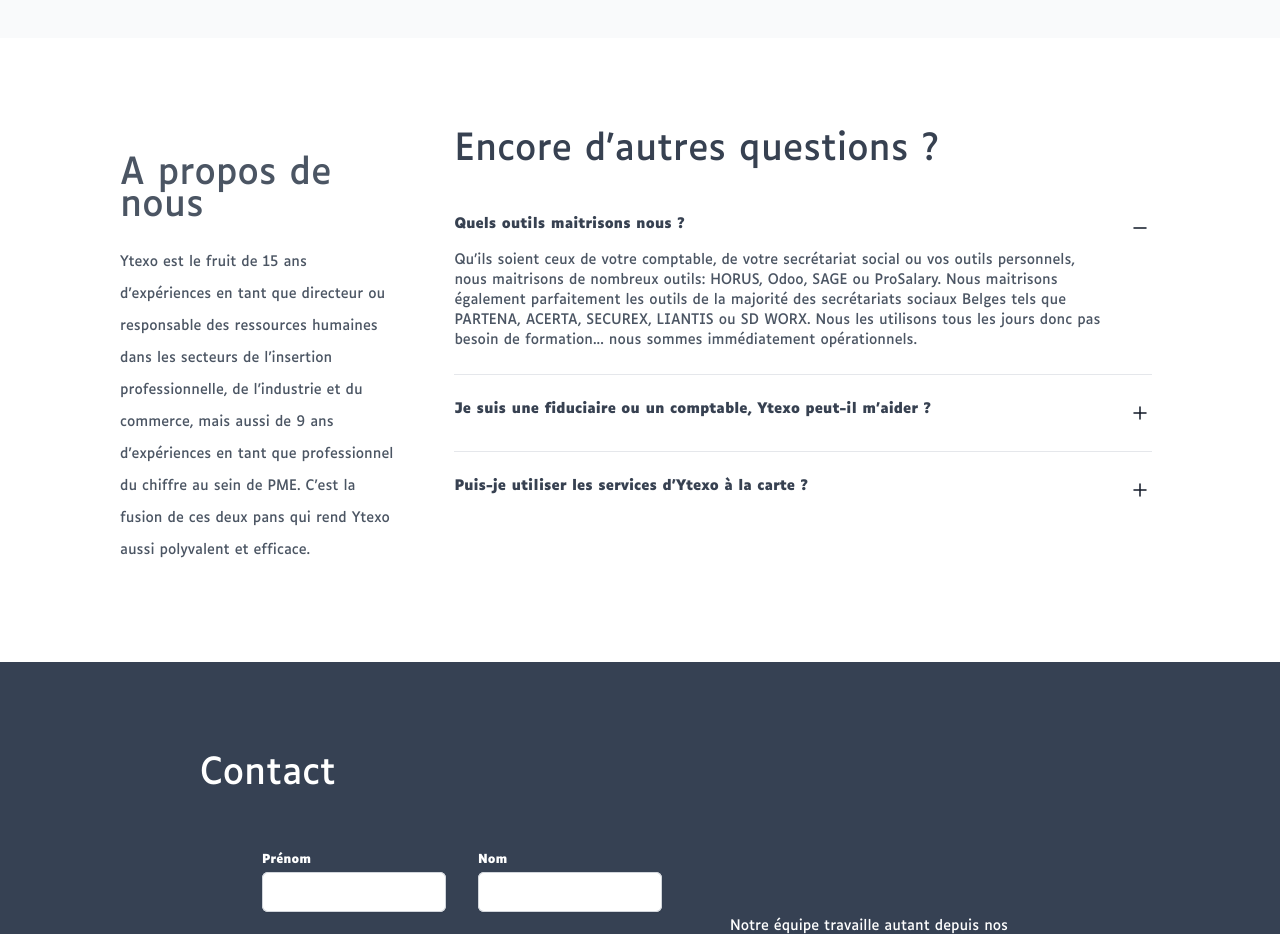
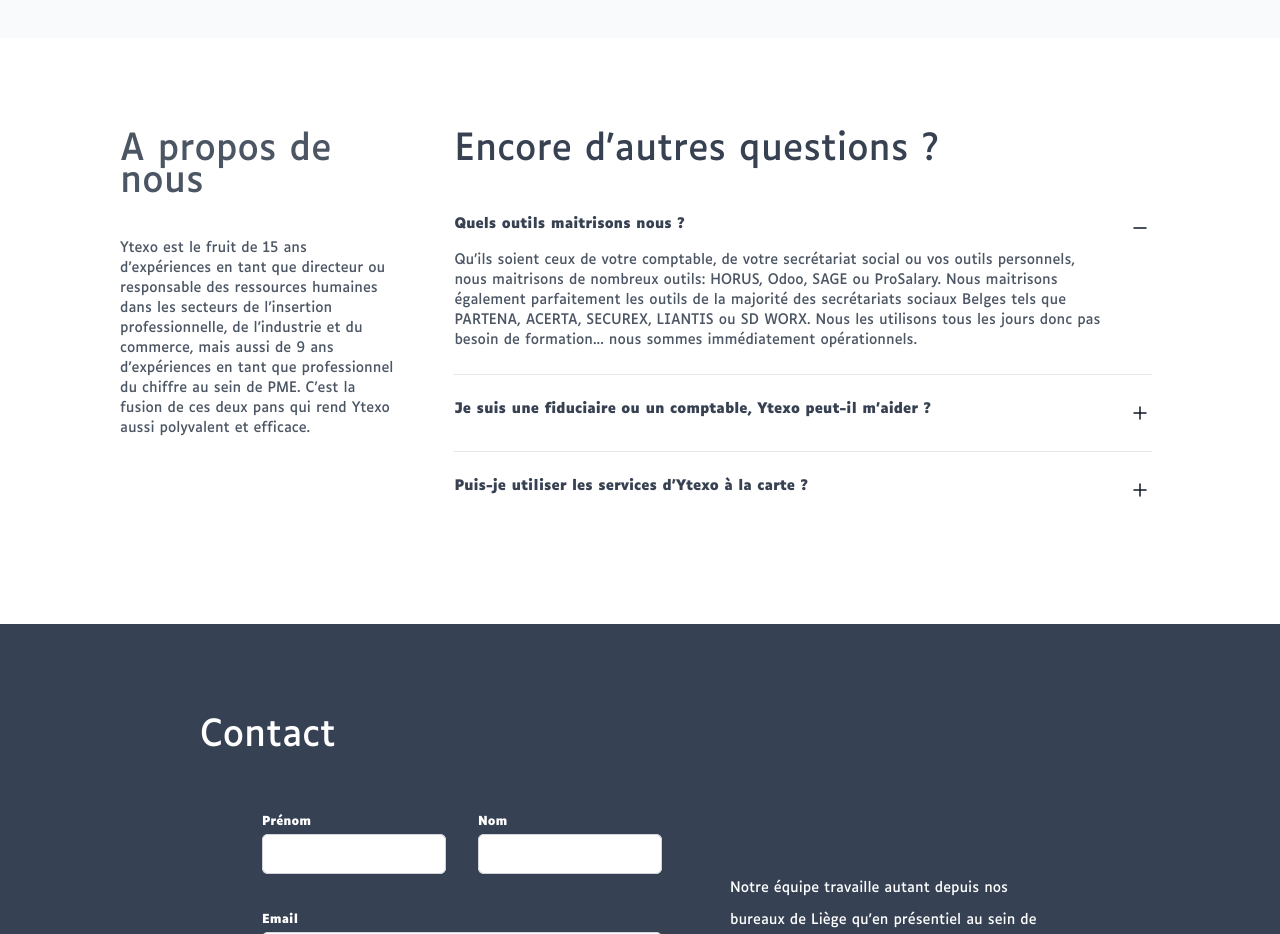
Before and after one commit to RRINKIN/ytexo, a plain HTML site: page index.html in a window 1280 px wide. Shown: the part 2700-3634 px from the top of the page. Drawn offline with nearby package versions, Linux system fonts and the light colour scheme; files whose address does not match are found by name.

Commit message:
correction a propos

```diff
--- a/index.html
+++ b/index.html
@@ -245,8 +245,8 @@
     </section>
     <section id="FAQ" class="bg-white flex min-[320px]:flex-col sm:flex-row my-24 min-[320px]:mx-5 sm:mx-24">
       <div class="min-[320px]:w-full sm:max-w-[30%] min-[320px]:mb-10 sm:mb-0 px-6">
-        <h2 class="text-4xl leading-8 text-gray-600 my-6">A propos de nous</h2>
-        <p class="text-sm leading-8 text-gray-600">
+        <h2 class="text-4xl leading-8 text-gray-600">A propos de nous</h2>
+        <p class="text-sm text-gray-600 mt-10">
           Ytexo est le fruit de 15 ans d’expériences en tant que directeur ou responsable des
           ressources humaines dans les secteurs de l’insertion professionnelle, de l’industrie et du
           commerce, mais aussi de 9 ans d’expériences en tant que professionnel du chiffre au sein
```
